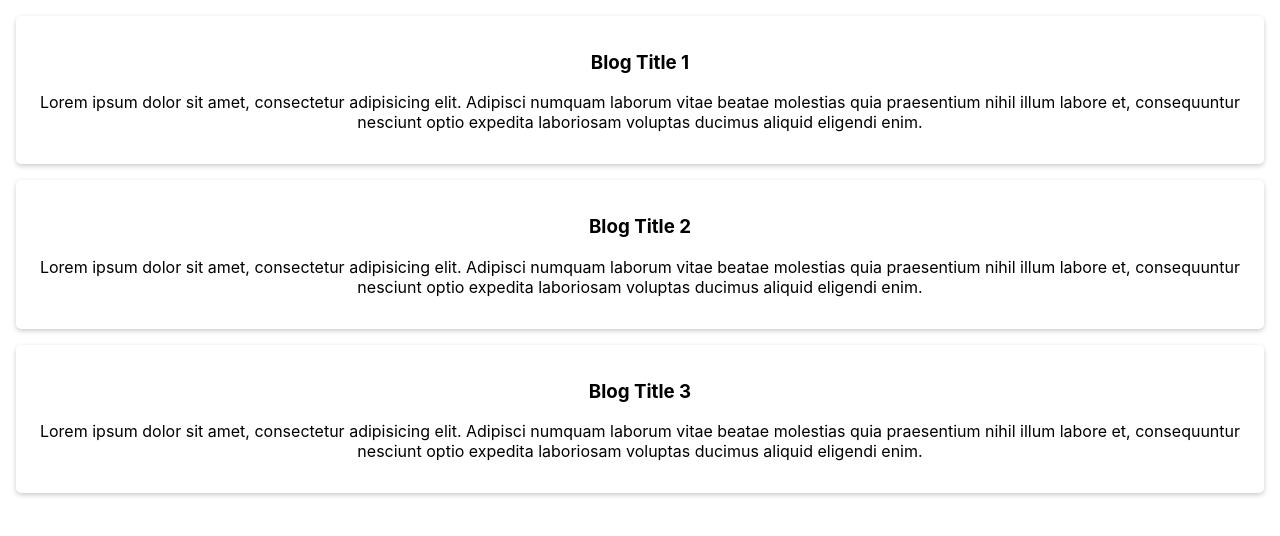
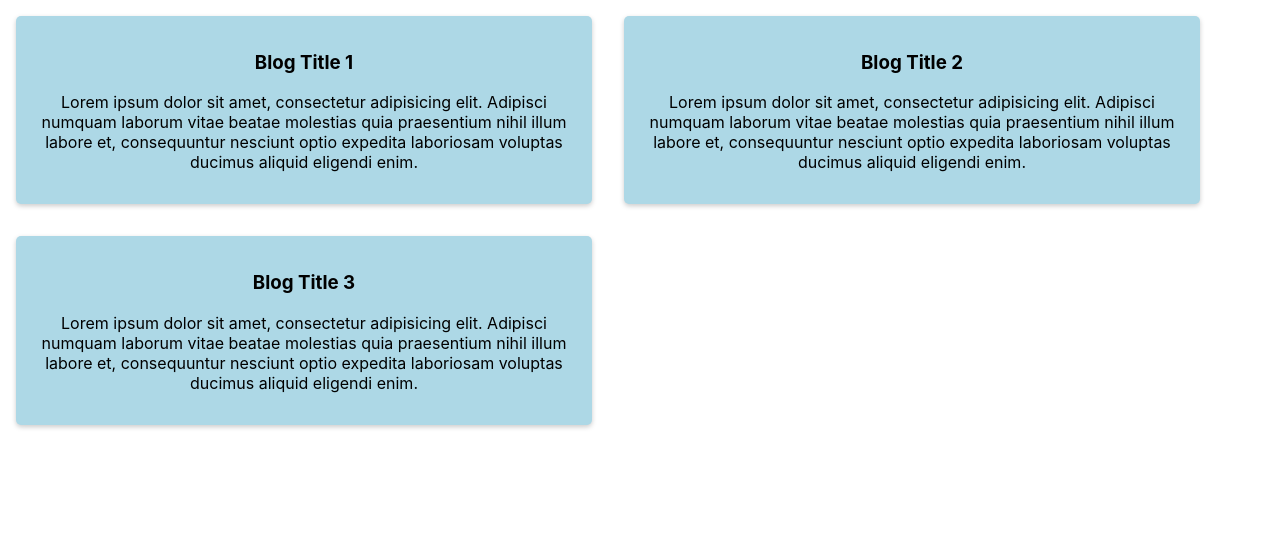
Before and after one commit to WenHao1223/first-react-app, a React (Create React App) app: page / in a window 1280 px wide. Shown: the top 536 px of the page. Built offline with nearby package versions, Linux system fonts and the light colour scheme.

Commit message:
add files

```diff
--- a/src/App.css
+++ b/src/App.css
@@ -8,4 +8,5 @@
   box-sizing: border-box;
   margin: 16px;
   padding: 16px;
+  text-align: center;
 }
--- a/src/App.js
+++ b/src/App.js
@@ -1,6 +1,6 @@
-import logo from './logo.svg';
-import './App.css';
-import BlogCard from './BlogCard';
+// import './App.css';
+import BlogHomePageCard from './BlogCard';
+import { isArrayEmpty as isMyArrayEmpty } from './utils';
 
 function App() {
 
@@ -22,11 +22,11 @@ function App() {
     }
   ];
 
-  const blogCards = blogArr.map((item, pos) => {
+  const blogCards = isMyArrayEmpty(blogArr) ? [] : blogArr.map((item, pos) => {
     // console.log(item);
 
     return (
-      <BlogCard className='Blog' key={pos} title={item.title} description={item.description} id={item.id}/>
+      <BlogHomePageCard className='Blog' key={pos} title={item.title} description={item.description} id={item.id}/>
       // <div className = "BlogCard" key={item.id}>
       //   <h3>{item.title}</h3>
       //   <p>{item.description}</p>
--- a/src/BlogCard.js
+++ b/src/BlogCard.js
@@ -1,9 +1,12 @@
 import React from 'react';
+import { dumpLogs } from './utils';
+
+import classes from './BlogCard.module.css';
 
 const BlogCard = (props) => {
-    console.log(props);
+    dumpLogs(props);
     return(
-        <div className = "BlogCard">
+        <div className = {classes.NewBlogCard}>
             <h3>{props.title}</h3>
             <p>{props.description}</p>
         </div>
--- /dev/null
+++ b/src/BlogCard.module.css
@@ -0,0 +1,16 @@
+.NewBlogCard {
+    background-color: lightblue;
+    border-radius: 5px;
+    box-shadow: 0 2px 5px #ccc;
+    box-sizing: border-box;
+    margin: 16px;
+    padding: 16px;
+    text-align: center;
+  }
+
+  @media (min-width: 992px) {
+    .NewBlogCard {
+        display: inline-block;
+        width: 45%;
+    }
+  }
--- /dev/null
+++ b/src/utils.js
@@ -0,0 +1,14 @@
+export const isArrayEmpty = (arr) => {
+    if(arr !== undefined && arr != null && arr.length > 0){
+        return false;
+    }
+    return true;
+}
+
+export const dumpLogs = (message) => {
+    console.log(message);
+
+    //sends it to a tool for tracking
+}
+
+// export {isArrayEmpty, dumpLogs}
```
